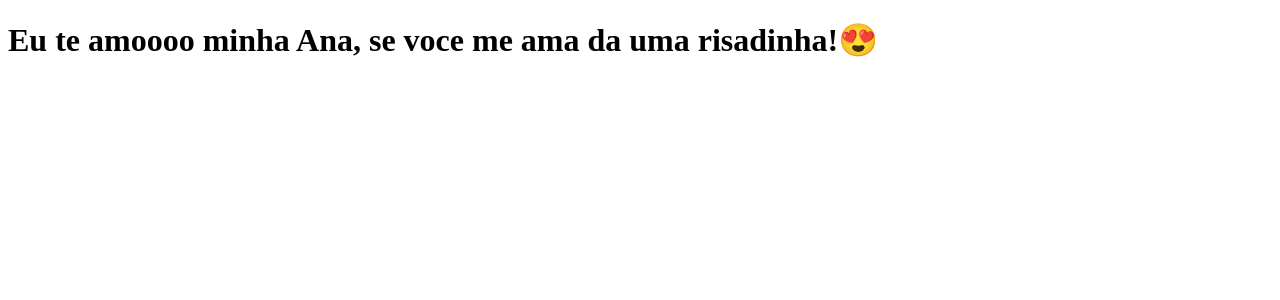
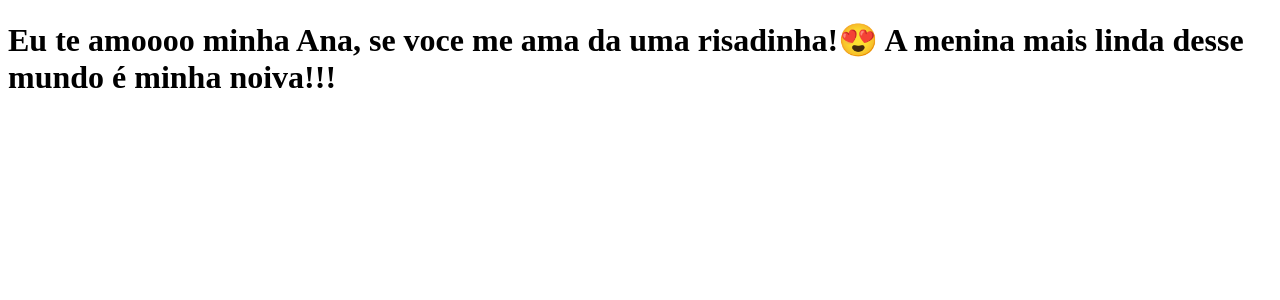
Before and after one commit to RFRED19/Sosia-Tabnews, a Next.js app: page / in a window 1280 px wide. Shown: the top 300 px of the page. Built offline with nearby package versions, Linux system fonts and the light colour scheme.

Commit message:
adicionar frase

```diff
--- a/pages/index.js
+++ b/pages/index.js
@@ -1,7 +1,7 @@
 function Home(){
     return <h1>Eu te amoooo minha Ana, se voce me ama da uma risadinha!😍
-    </h1>
-}
-<p>A menina mais linda desse mundo é minha noiva</p>
+        A menina mais linda desse mundo é minha noiva!!!
+    </h1>}
+
 
 export default Home;
```
